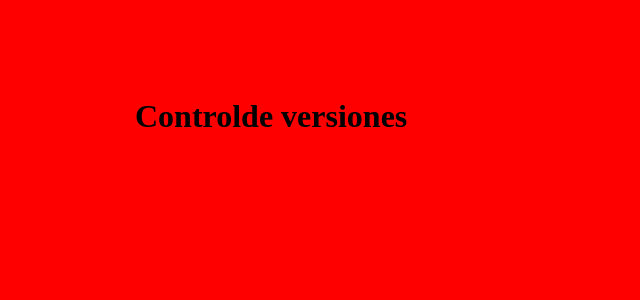
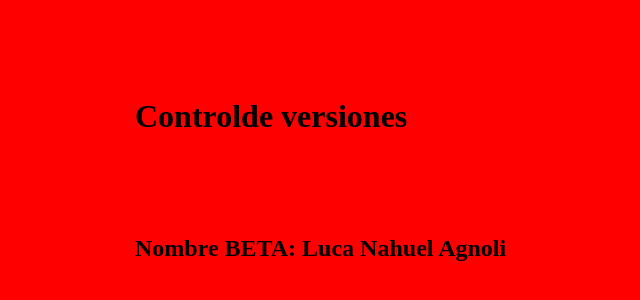
Before and after one commit to AgustinReal/TP_SO_I4_Equipo_109, a plain HTML site: page index.html in a window 1280 px wide. Shown: the part 102-402 px from the top of the page, without its empty margins (165-805 px from the left). Drawn offline with Linux system fonts and the light colour scheme.

Commit message:
BETA actualiza el archivo html y sube .ico

```diff
--- a/index.html
+++ b/index.html
@@ -3,10 +3,11 @@
 <head>
 <meta charset="utf-8">
 <title> UTN FRA</title>
-<link rel="icon" type="image/x-icon" href="./bokita.jpeg">
+<link rel="icon" type="image/x-icon" href="./pinguinoAsesino.ico">
 <link rel="stylesheet" type="text/css" href="estilo.css">
 </head>
 <body>
 <h1>Controlde versiones</h1>
+<h2>Nombre BETA: Luca Nahuel Agnoli</h2>
 </body>
 </html>
```
Also changed, not shown: pinguinoAsesino.ico (added).
